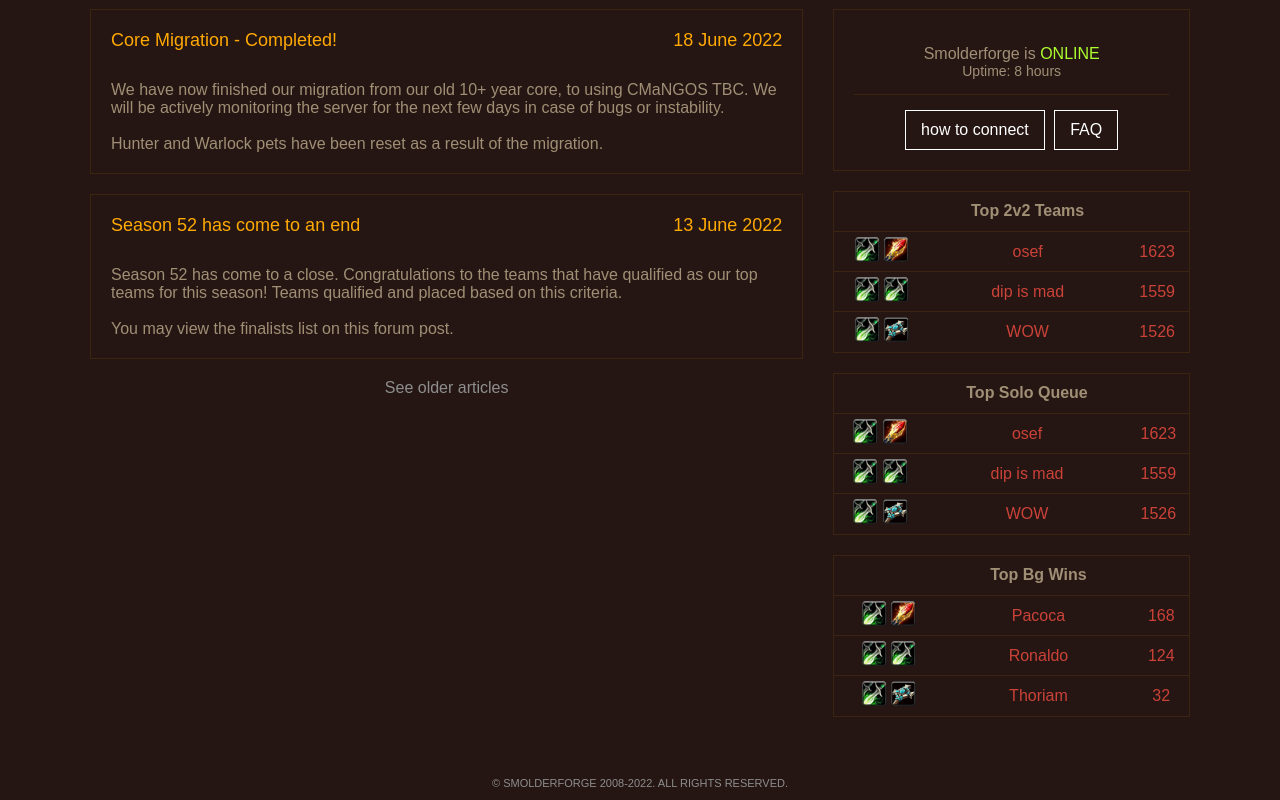
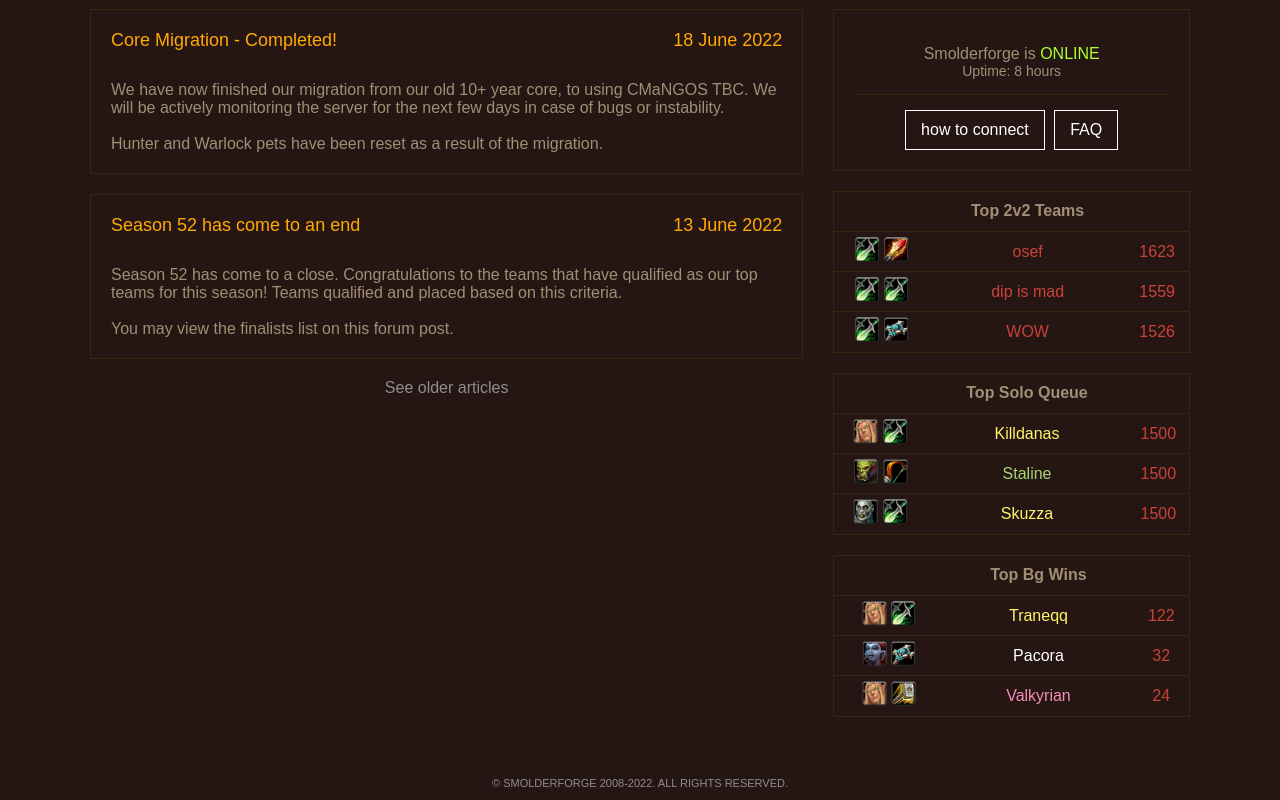
Before and after one commit to gabrielssa/smolderforge-clone, a plain HTML site: page index.html in a window 1280 px wide. Shown: the part 358-1158 px from the top of the page. Drawn offline with Linux system fonts and the light colour scheme.

Commit message:
class color correction in geral --right

```diff
--- a/assets/css/style.css
+++ b/assets/css/style.css
@@ -31,6 +31,10 @@ h1{
 .container{
     max-width: 1100px;
     background-color: #251613;
+}
+
+.class-paladin {
+    color: #f58cba;
 }
 
 header{
@@ -222,8 +226,24 @@ header nav ul{
     color: #cb4239;
 }
 
+.geral--right table td.paladin{
+    color: #f58cba;
+}
+
+.geral--right table td.priest{
+    color: #fff;
+}
+
+.geral--right table td.rogue{
+    color: #fff569;
+}
+
+.geral--right table td.hunter{
+    color: #abd473;
+}
+
 .geral--right table tr:hover{
-    font-weight: 700;
+    text-shadow: 0px 0px 5px currentColor;
 }
 
 .geral--right table img{
--- a/index.html
+++ b/index.html
@@ -142,27 +142,27 @@
                         <tbody>
                             <tr>
                                 <td>
+                                    <img src="./assets/images/bloodelf-icon.png" alt="bloodelf-icon" />
                                     <img src="./assets/images/rogue-icon.png" alt="rogue-icon" />
-                                    <img src="./assets/images/mage-icon.png" alt="mage-icon" />
                                 </td>
-                                <td>osef</td>
-                                <td>1623</td>
+                                <td class="rogue">Killdanas</td>
+                                <td>1500</td>
                             </tr>
                             <tr>
                                 <td>
-                                    <img src="./assets/images/rogue-icon.png" alt="rogue-icon" />
-                                    <img src="./assets/images/rogue-icon.png" alt="rogue-icon" />
+                                    <img src="./assets/images/orc-icon.png" alt="orc-icon" />
+                                    <img src="./assets/images/hunter-icon.png" alt="hunter-icon" />
                                 </td>
-                                <td>dip is mad</td>
-                                <td>1559</td>
+                                <td class="hunter">Staline</td>
+                                <td>1500</td>
                             </tr>
                             <tr>
                                 <td>
+                                    <img src="./assets/images/undead-icon.png" alt="undead-icon" />
                                     <img src="./assets/images/rogue-icon.png" alt="rogue-icon" />
-                                    <img src="./assets/images/priest-icon.png" alt="priest-icon" />
                                 </td>
-                                <td>WOW</td>
-                                <td>1526</td>
+                                <td class="rogue">Skuzza</td>
+                                <td>1500</td>
                             </tr>
                         </tbody>
 
@@ -180,27 +180,27 @@
                         <tbody>
                             <tr>
                                 <td>
+                                    <img src="./assets/images/bloodelf-icon.png" alt="bloodelf-icon" />
                                     <img src="./assets/images/rogue-icon.png" alt="rogue-icon" />
-                                    <img src="./assets/images/mage-icon.png" alt="mage-icon" />
                                 </td>
-                                <td>Pacoca</td>
-                                <td>168</td>
+                                <td class="rogue">Traneqq</td>
+                                <td>122</td>
                             </tr>
                             <tr>
                                 <td>
-                                    <img src="./assets/images/rogue-icon.png" alt="rogue-icon" />
-                                    <img src="./assets/images/rogue-icon.png" alt="rogue-icon" />
+                                    <img src="./assets/images/female-troll-icon.png" alt="female-troll-icon" />
+                                    <img src="./assets/images/priest-icon.png" alt="priest-icon" />
                                 </td>
-                                <td>Ronaldo</td>
-                                <td>124</td>
+                                <td class="priest">Pacora</td>
+                                <td>32</td>
                             </tr>
                             <tr>
                                 <td>
-                                    <img src="./assets/images/rogue-icon.png" alt="rogue-icon" />
-                                    <img src="./assets/images/priest-icon.png" alt="priest-icon" />
+                                    <img src="./assets/images/bloodelf-icon.png" alt="bloodelf-icon" />
+                                    <img src="./assets/images/paladin-icon.png" alt="paladin-icon" />
                                 </td>
-                                <td>Thoriam</td>
-                                <td>32</td>
+                                <td class="paladin">Valkyrian</td>
+                                <td>24</td>
                             </tr>
                         </tbody>
 
```
Also changed, not shown: assets/images/bloodelf-icon.png (added), assets/images/female-troll-icon.png (added), assets/images/female-undead-icon.png (added), assets/images/human-icon.png (added), assets/images/hunter-icon.png (added), assets/images/orc-icon.png (added), assets/images/paladin-icon.png (added), assets/images/undead-icon.png (added).
